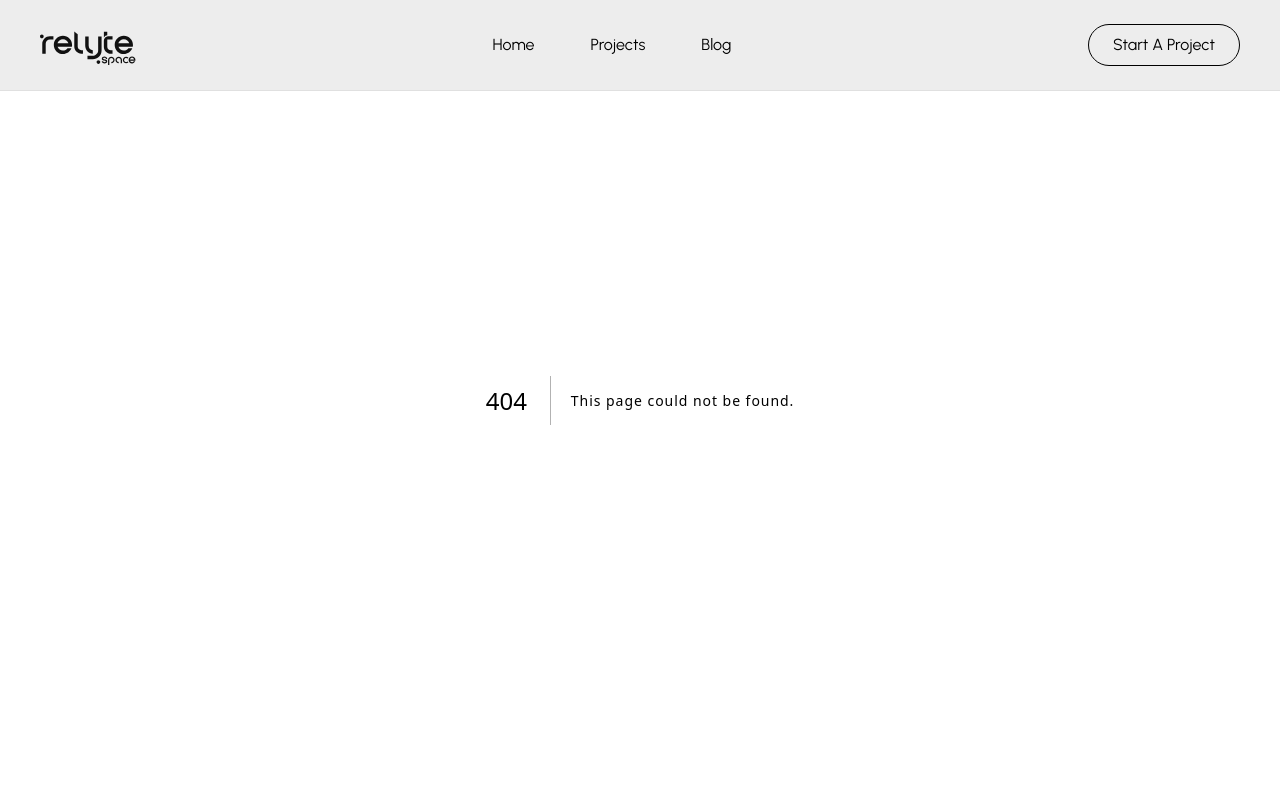
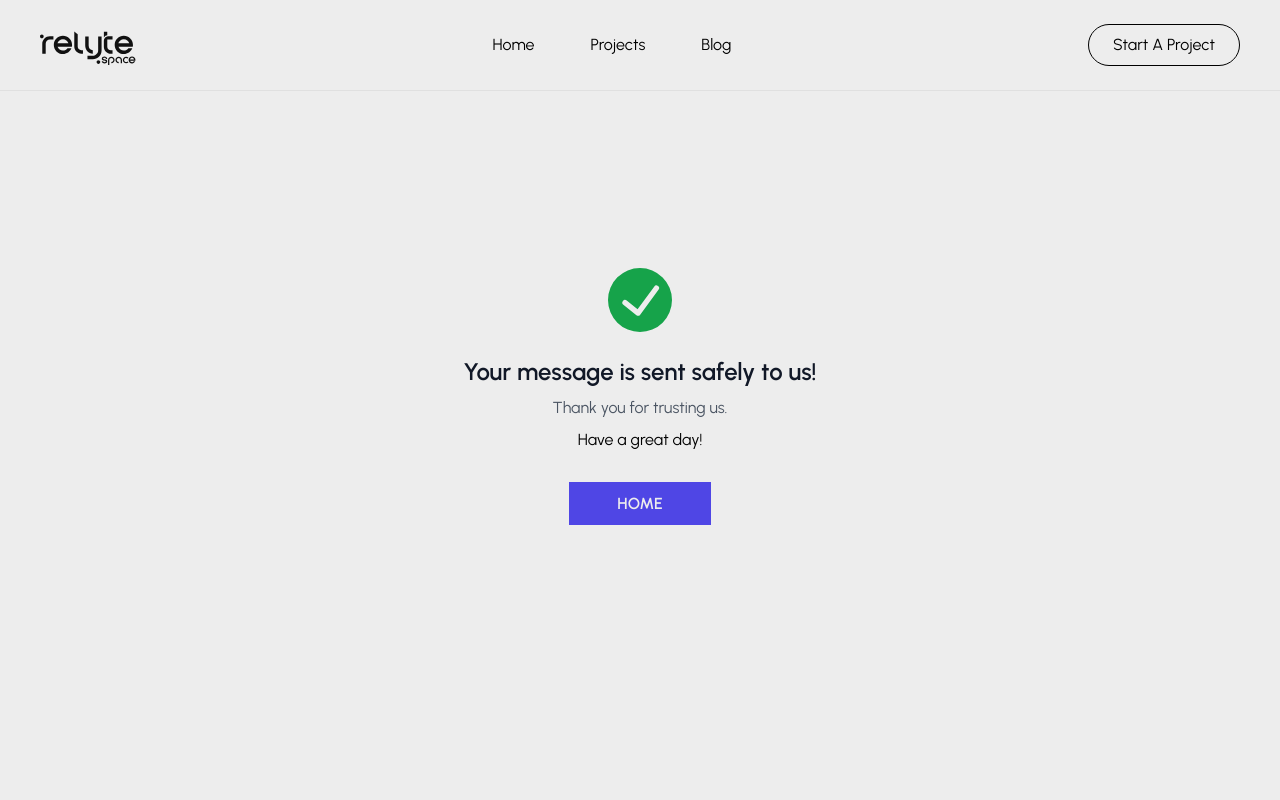
Before and after one commit to away1205/relyte-web, a Next.js app: page /contact/success in a window 1280 px wide. Before the commit this address had no page. Shown: the top 800 px of the page. Built offline with nearby package versions, Linux system fonts and the light colour scheme.

Commit message:
connecting the contact form to the api

```diff
--- a/app/_components/CTASection.jsx
+++ b/app/_components/CTASection.jsx
@@ -49,6 +49,7 @@ function CTASection() {
 
         <MagneticAnim>
           <div>
+            <Link href={"/contact"}>
               <button
                 ref={buttonRef}
                 className={`text-md absolute left-1/2 -translate-x-1/2 rounded-full bg-green px-4 py-2 font-normal text-black-100 transition-all duration-500 ease-in-out hover:bg-white hover:text-black-100 max-sm:font-[0.7rem] sm:px-6 sm:py-4 sm:font-semibold lg:px-10 lg:text-lg`}
@@ -56,6 +57,7 @@ function CTASection() {
               >
                 Let&apos;s make it happen
               </button>
+            </Link>
           </div>
         </MagneticAnim>
       </div>
--- a/app/_components/LinkSocial.jsx
+++ b/app/_components/LinkSocial.jsx
@@ -54,7 +54,7 @@ function LinkSocial() {
           className="flex items-center max-sm:w-6"
           target="_blank"
         >
-          <img src="./behance-logo.svg" alt="behance" />
+          <img src="/behance-logo.svg" alt="behance" />
         </Link>
       </MagneticAnim>
     </div>
--- a/app/Api/send/route.js
+++ b/app/api/contact/route.js
@@ -16,18 +16,18 @@ export async function POST(request) {
   console.log(res);
 
   try {
-    // const { data, error } = await resend.emails.send({
-    //   from: "Acme <hello@relyte.space>",
-    //   to: ["agwamayatullah@gmail.com"],
-    //   subject: "There is a new client",
-    //   react: EmailContactTemplate({
-    //     newClientName: obj.newClientName,
-    //     email: obj.email,
-    //     service: obj.service,
-    //     budget: obj.budget,
-    //     message: obj.message,
-    //   }),
-    // });
+    const { data, error } = await resend.emails.send({
+      from: "Relyte Space <hello@relyte.space>",
+      to: ["agwamayatullah@gmail.com"],
+      subject: "There is a new client",
+      react: EmailContactTemplate({
+        newClientName: res.name,
+        email: res.email,
+        service: res.service,
+        budget: res.budget,
+        message: res.message,
+      }),
+    });
 
     if (error) {
       return Response.json({ error }, { status: 500 });
--- a/app/contact/ContactForm.jsx
+++ b/app/contact/ContactForm.jsx
@@ -2,14 +2,36 @@
 import { useForm } from "react-hook-form";
 import Chip from "../_components/Chip";
 import MagneticAnim from "../_ui/MagneticAnim";
+import { useRouter } from "next/navigation";
 
 function ContactForm() {
-  const { register, handleSubmit, reset, getValues, formState } = useForm();
+  const { register, handleSubmit, formState } = useForm();
+  const router = useRouter();
 
   const { errors } = formState;
 
-  function onSubmit(data) {
-    console.log(data);
+  async function onSubmit(data) {
+    try {
+      const response = await fetch("/api/contact", {
+        method: "POST",
+        headers: {
+          "Content-Type": "application/json",
+        },
+        body: JSON.stringify(data),
+      });
+
+      if (response.ok) {
+        // Handle successful response
+        console.log("Form submitted successfully", response);
+        router.push("success");
+      } else {
+        // Handle server errors
+        console.error("Form submission failed");
+      }
+    } catch (error) {
+      // Handle network errors
+      console.error("An error occurred:", error);
+    }
   }
 
   return (
--- /dev/null
+++ b/app/contact/success/page.js
@@ -0,0 +1,38 @@
+import Link from "next/link";
+
+function page() {
+  return (
+    <main className="container flex h-screen items-center justify-center">
+      <div class="my-auto bg-gray-100">
+        <div class="bg-white p-6 md:mx-auto">
+          <svg
+            viewBox="0 0 24 24"
+            class="mx-auto my-6 h-16 w-16 text-green-600"
+          >
+            <path
+              fill="currentColor"
+              d="M12,0A12,12,0,1,0,24,12,12.014,12.014,0,0,0,12,0Zm6.927,8.2-6.845,9.289a1.011,1.011,0,0,1-1.43.188L5.764,13.769a1,1,0,1,1,1.25-1.562l4.076,3.261,6.227-8.451A1,1,0,1,1,18.927,8.2Z"
+            ></path>
+          </svg>
+          <div class="text-center">
+            <h3 class="text-center text-base font-semibold text-gray-900 md:text-2xl">
+              Your message is sent safely to us!
+            </h3>
+            <p class="my-2 text-gray-600">Thank you for trusting us.</p>
+            <p> Have a great day! </p>
+            <div class="py-10 text-center">
+              <Link
+                href="/"
+                class="bg-indigo-600 px-12 py-3 font-semibold text-white hover:bg-indigo-500"
+              >
+                HOME
+              </Link>
+            </div>
+          </div>
+        </div>
+      </div>
+    </main>
+  );
+}
+
+export default page;
--- a/app/page.js
+++ b/app/page.js
@@ -8,7 +8,6 @@ import ProjectSection from "./_components/ProjectSection";
 import BenefitSection from "./_components/BenefitSection";
 import FaqSection from "./_components/FaqSection";
 import CTASection from "./_components/CTASection";
-import Footer from "./_components/Footer";
 
 function Home() {
   useEffect(() => {
@@ -29,7 +28,6 @@ function Home() {
       <BenefitSection />
       <FaqSection />
       <CTASection />
-      <Footer />
     </main>
   );
 }
```
Lines whose indentation alone changed are shown as unchanged.
